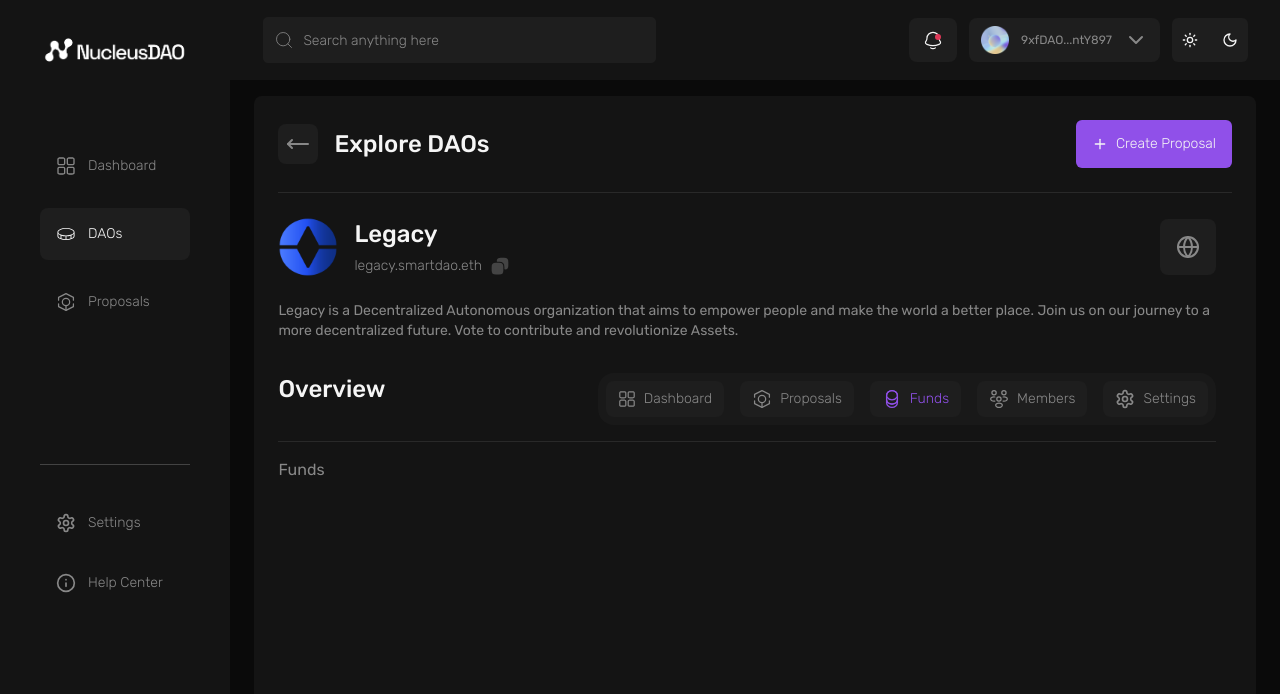
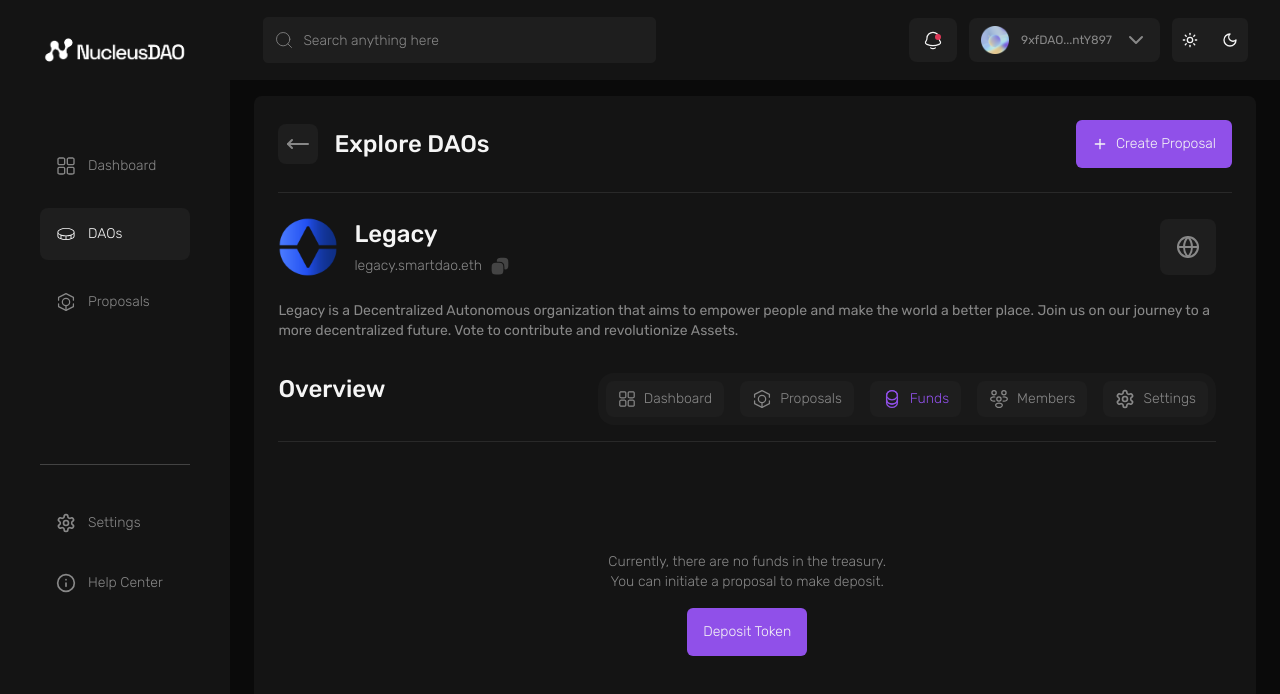
Before and after one commit to NucleusDAO/NucleusDAO-Frontend, a Next.js app: page /daos/view/1/funds in a window 1280 px wide. Shown: the top 694 px of the page. Built offline with nearby package versions, Linux system fonts and the light colour scheme.

Commit message:
empty funds page

```diff
--- a/app/(dashboard)/daos/view/[slug]/funds/page.tsx
+++ b/app/(dashboard)/daos/view/[slug]/funds/page.tsx
@@ -1,6 +1,13 @@
+import { Button } from "@/components/ui/button";
+
 const EachDaoFunds = () => {
     return (
-        <div>Funds</div>
+        <div>
+            <div className="text-center w-[30%] space-y-4 mx-auto mt-[10%]">
+                <p className="text-sm font-light text-defaultText">Currently, there are no funds in the treasury. You can initiate a proposal to make deposit.</p>
+                <Button>Deposit Token</Button>
+            </div>
+        </div>
     )
 };
 
```
